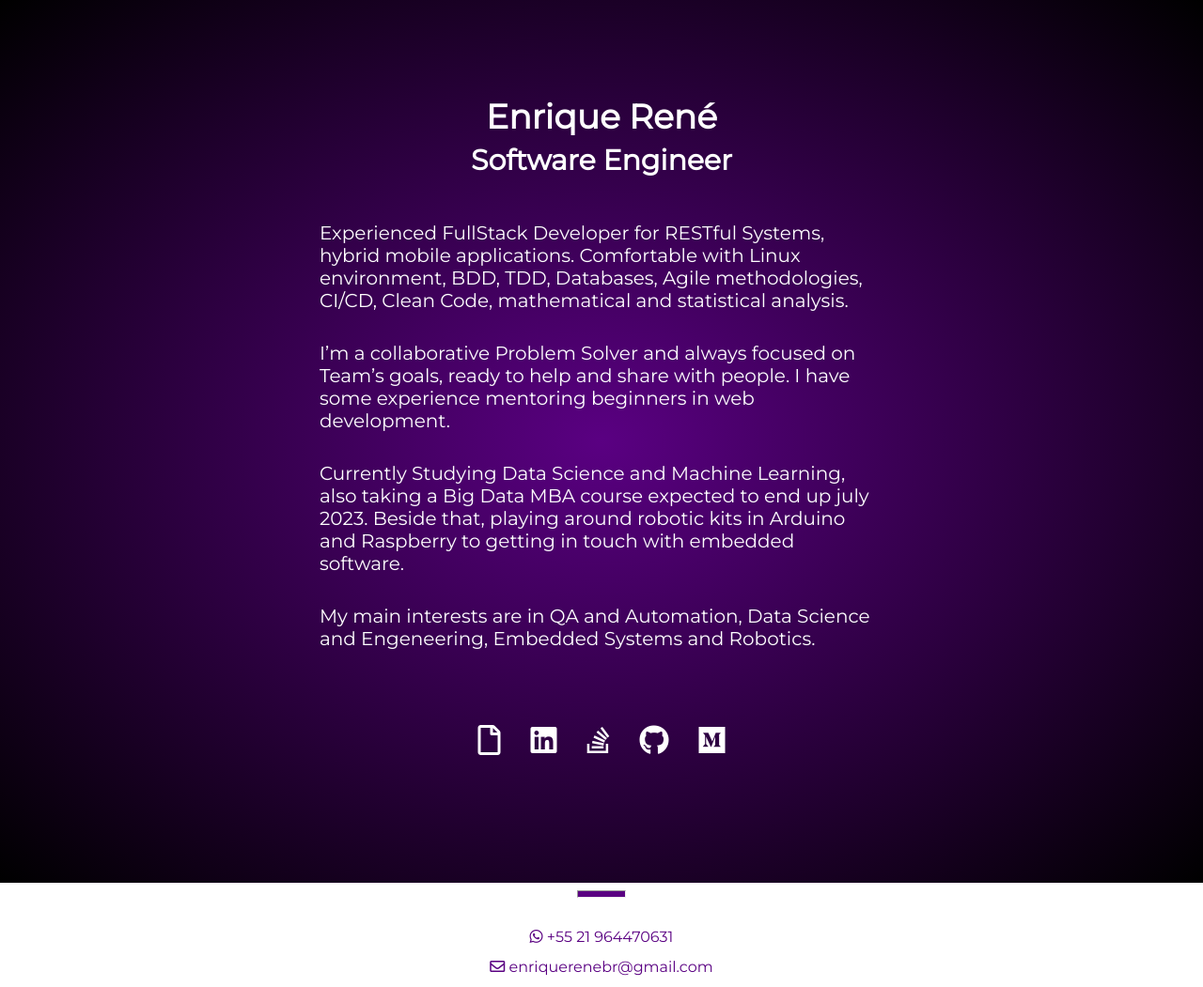
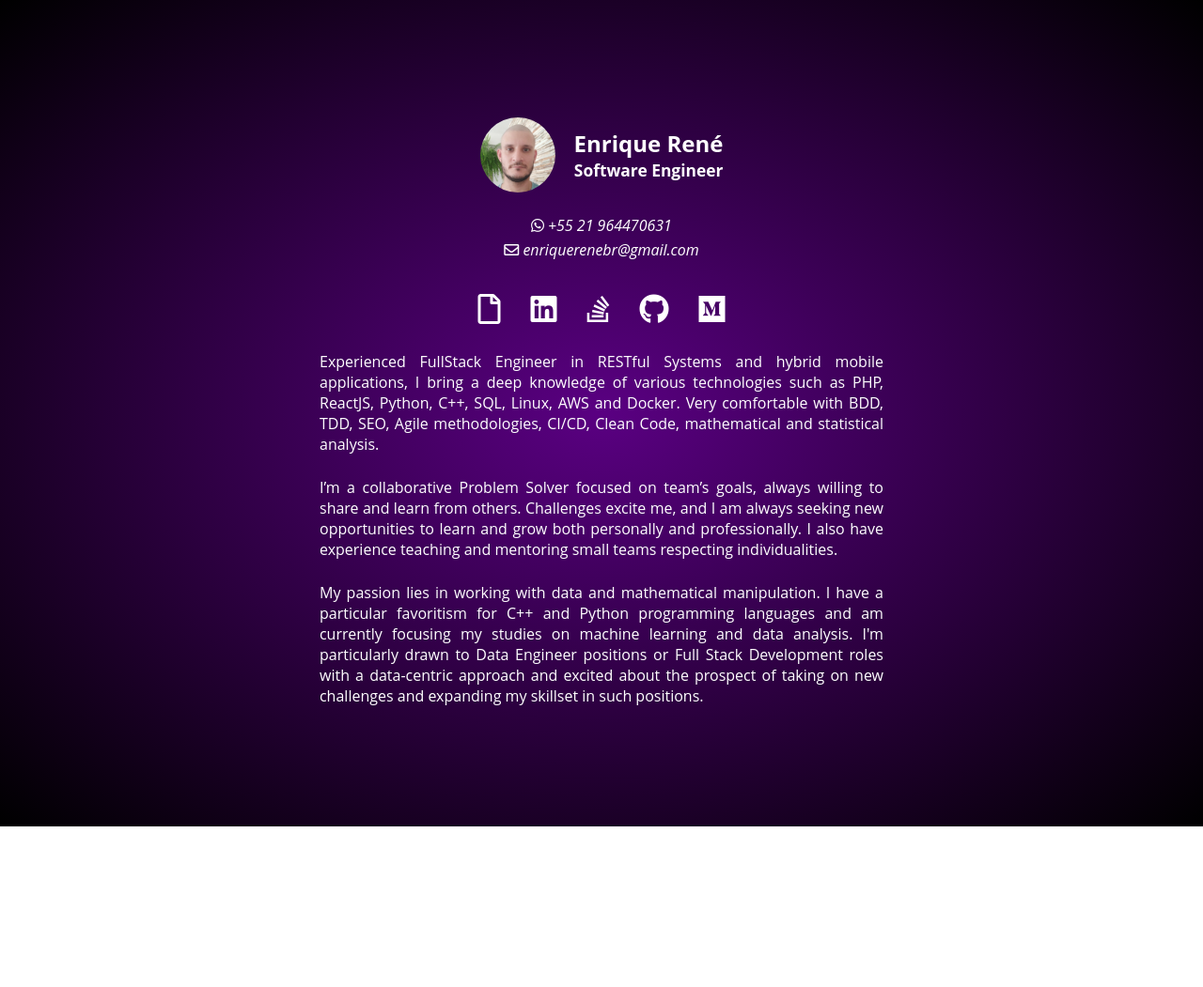
Before and after one commit to enriquerene/curriculum-vitae, a plain HTML site: page index.html in a window 1280 px wide. Shown: the whole page at 94% size. After the commit the page ends 880 px from the top, so only its background shows below. Drawn offline with Linux system fonts and the light colour scheme; a web font is replaced by a local one.

Commit message:
second version

```diff
--- /dev/null
+++ b/dev.js
@@ -0,0 +1,21 @@
+var fs = require('fs');
+var { exec } = require('child_process');
+
+fs.watch('./sass', function(event, filename) {
+  if (filename) {
+    if (filename.match(/\.scss$/)) {
+      console.log('Running SASS CLI command');
+      exec('sass sass/main.scss assets/css/main.css', function(err, stdout, stderr) {
+        if (err) {
+          console.log('error:' + err.message);
+          return;
+        }
+        if (stderr) {
+          console.log('stderr:' + stderr);
+          return;
+        }
+        console.log(stdout);
+      });
+    }
+  }
+});
--- a/index.html
+++ b/index.html
@@ -6,7 +6,7 @@
         <meta http-equiv="X-UA-Compatible" content="ie=edge">
 
         <!-- GOOGLE FONTS -->
-		<link href="https://fonts.googleapis.com/css2?family=Montserrat&display=swap" rel="stylesheet" />
+        <link href="https://fonts.cdnfonts.com/css/open-sans" rel="stylesheet" />
 
         <!-- FONTAWESOME AND THEME STYLE -->
         <link rel="stylesheet" href="https://use.fontawesome.com/releases/v5.7.1/css/all.css">
@@ -15,36 +15,56 @@
         <!-- Primary Meta Tags -->
         <title>Enrique René | Software Engineer</title>
         <meta name="title" content="Enrique René | Software Engineer">
-		<meta name="description" content="Experienced FullStack Developer for RESTful Systems, hybrid mobile applications. Comfortable with Linux environment, TDD, Relational Databases, Agile methodologies, Clean Code, mathematical and statistical analysis.">
+        <meta name="description" content="Experienced FullStack Engineer in RESTful Systems and hybrid mobile applications, I bring a deep knowledge of various technologies such as PHP, ReactJS, Python, C++, SQL, Linux, AWS and Docker. Very comfortable with BDD, TDD, SEO, Agile methodologies, CI/CD, Clean Code, mathematical and statistical analysis.">
 
         <!-- Open Graph / Facebook -->
         <meta property="og:type" content="website">
         <meta property="og:url" content="https://enriquerene.com.br/assets/img/enriquerene_meta.png">
         <meta property="og:title" content="Enrique René | Software Engineer">
-		<meta property="og:description" content="Experienced FullStack Developer for RESTful Systems, hybrid mobile applications. Comfortable with Linux environment, TDD, Relational Databases, Agile methodologies, Clean Code, mathematical and statistical analysis.">
+        <meta property="og:description" content="Experienced FullStack Engineer in RESTful Systems and hybrid mobile applications, I bring a deep knowledge of various technologies such as PHP, ReactJS, Python, C++, SQL, Linux, AWS and Docker. Very comfortable with BDD, TDD, SEO, Agile methodologies, CI/CD, Clean Code, mathematical and statistical analysis.">
         <meta property="og:image" content="https://enriquerene.com.br/assets/img/enriquerene_meta.png">
 
         <!-- Twitter -->
         <meta property="twitter:card" content="summary_large_image">
         <meta property="twitter:url" content="https://enriquerene.com.br/assets/img/enriquerene_meta.png">
         <meta property="twitter:title" content="Enrique René | Engenheiro de Software e Administrador Linux">
-		<meta property="twitter:description" content="Experienced FullStack Developer for RESTful Systems, hybrid mobile applications. Comfortable with Linux environment, TDD, Relational Databases, Agile methodologies, Clean Code, mathematical and statistical analysis.">
+        <meta property="twitter:description" content="Experienced FullStack Engineer in RESTful Systems and hybrid mobile applications, I bring a deep knowledge of various technologies such as PHP, ReactJS, Python, C++, SQL, Linux, AWS and Docker. Very comfortable with BDD, TDD, SEO, Agile methodologies, CI/CD, Clean Code, mathematical and statistical analysis.">
         <meta property="twitter:image" content="https://enriquerene.com.br/assets/img/enriquerene_meta.png">
     </head>
     <body>
-
         <section id="hero">
+            <div id="title">
+                <img
+                        src="assets/img/enriquerene.jpg"
+                        alt=""
+                        />
                 <h1>
-                Enrique René
-                <small>
-                    <br>
-                    Software Engineer
-                </small>
+                    <span>Enrique René</span>
+                    <small>Software Engineer</small>
                 </h1>
-            <p class="resume">Experienced FullStack Developer for RESTful Systems, hybrid mobile applications. Comfortable with Linux environment, BDD, TDD, Databases, Agile methodologies, CI/CD, Clean Code, mathematical and statistical analysis.</p>
-            <p class="resume">I’m a collaborative Problem Solver and always focused on Team’s goals, ready to help and share with people. I have some experience mentoring beginners in web development.</p>
-            <p class="resume">Currently Studying Data Science and Machine Learning, also taking a Big Data MBA course expected to end up july 2023. Beside that, playing around robotic kits in Arduino and Raspberry to getting in touch with embedded software.</p>
-            <p class="resume">My main interests are in QA and Automation, Data Science and Engeneering, Embedded Systems and Robotics.</p>
+            </div>
+            <address>
+                <a href="https://api.whatsapp.com/send?phone=5521964470631" target="_blank">
+                    <span>
+                        <i class="fab fa-whatsapp"></i>
+                    </span>
+                    <span>
+                        +55 21 964470631
+                    </span>
+                </a>
+                <a
+                        class="btn btn-link btn-block"
+                        href="mailto:enriquerenebr@gmail.com"
+                        target="_blank"
+                        >
+                        <span>
+                            <i class="far fa-envelope"></i>
+                        </span>
+                        <span>
+                            enriquerenebr@gmail.com
+                        </span>
+                </a>
+            </address>
             <ul class="social-list">
                 <li class="social-item">
                     <a href="https://enriquerene.com.br/docs/software-engineer-resume.pdf" target="_blank">
@@ -72,31 +92,9 @@
                     </a>
                 </li>
             </ul>
+            <p class="resume">Experienced FullStack Engineer in RESTful Systems and hybrid mobile applications, I bring a deep knowledge of various technologies such as PHP, ReactJS, Python, C++, SQL, Linux, AWS and Docker. Very comfortable with BDD, TDD, SEO, Agile methodologies, CI/CD, Clean Code, mathematical and statistical analysis.</p>
+            <p class="resume">I’m a collaborative Problem Solver focused on team’s goals, always willing to share and learn from others. Challenges excite me, and I am always seeking new opportunities to learn and grow both personally and professionally. I also have experience teaching and mentoring small teams respecting individualities.</p>
+            <p class="resume">My passion lies in working with data and mathematical manipulation. I have a particular favoritism for C++ and Python programming languages and am currently focusing my studies on machine learning and data analysis. I'm particularly drawn to Data Engineer positions or Full Stack Development roles with a data-centric approach and excited about the prospect of taking on new challenges and expanding my skillset in such positions.</p>
         </section>
-
-        <footer>
-            <hr class="divisor" />
-            <a href="https://api.whatsapp.com/send?phone=5521964470631" target="_blank">
-                <span>
-                    <i class="fab fa-whatsapp"></i>
-                </span>
-                <span>
-                    +55 21 964470631
-                </span>
-            </a>
-            <a
-                class="btn btn-link btn-block"
-                href="mailto:enriquerenebr@gmail.com"
-                target="_blank"
-                >
-                <span>
-                    <i class="far fa-envelope"></i>
-                </span>
-                <span>
-                    enriquerenebr@gmail.com
-                </span>
-            </a>
-        </footer>
-
     </body>
 </html>
--- a/sass/main.scss
+++ b/sass/main.scss
@@ -13,14 +13,19 @@ $theme-colors: (
 	"ts": #7952B3,
 	"telegram": #0088cc,
 );
-@import "./spacing.scss";
-@import "./colorful.scss";
 
 html,
 body {
-	font-family: 'Montserrat', sans-serif !important;
-    margin: 0;
-    padding: 0;
+  font-family: 'Open Sans', sans-serif !important;
+  margin: 0;
+  padding: 0;
+}
+
+@media (min-width: 558px) {
+    html,
+    body {
+        height: 100%;
+    }
 }
 
 ul {
@@ -31,24 +36,63 @@ ul {
 
 
 #hero {
-    padding: 4.5rem;
+    padding: 2.5rem 1.5rem;
     color: white;
     margin: 0;
-	background-image: radial-gradient( $primary, $secondary );
+    background-image: radial-gradient( $primary, $secondary );
     display: flex;
     flex-direction: column;
     justify-content: center;
+    //align-items: center;
+    height: 100%;
 
-    h1 {
-        font-size: 2.25rem;
-        text-align: center;
+    #title {
+        display: flex;
+        flex-direction: row;
+        align-items: center;
+        justify-content: center;
+
+        img {
+          width: 80px;
+          height: 80px;
+          border-radius: 50%;
+          margin-right: 20px;
+        }
+
+        h1 {
+          display: flex;
+          flex-direction: column;
+          align-items: flex-end;
+          justify-content: center;
+          font-size: 1.5rem;
+
+          small {
+            font-size: 0.725em;
+          }
+        }
+    }
+
+    address {
+      display: flex;
+      flex-direction: column;
+      align-items: center;
+      justify-content: center;
+      padding: 1rem 0;
+      max-width: 600px;
+      margin: 0 auto;
+
+      a {
+        margin-bottom: 0.25rem;
+        color: white;
+        text-decoration: none;
+      }
     }
 
     .resume {
-        font-size: 1.25rem;
-        text-align: left;
+        font-size: 1rem;
+        text-align: justify;
         max-width: 600px;
-        margin: 1rem auto;
+        margin: 0.75rem auto;
     }
 
     a {
@@ -58,27 +102,9 @@ ul {
     .social-list {
         display: flex;
         justify-content: center;
-        margin: 3rem 0;
 
         .social-item {
             padding: 1rem;
         }
     }
 }
-
-footer {
-    display: flex;
-    flex-direction: column;
-    align-items: center;
-    justify-content: center;
-
-    .divisor {
-        margin-bottom: 2rem;
-    }
-
-    a {
-        margin-bottom: 0.8rem;
-        color: $primary;
-        text-decoration: none;
-    }
-}
```
Also changed, not shown: assets/css/main.css, assets/img/enriquerene.jpg (added), 2 other files. Lines whose indentation alone changed are shown as unchanged.
